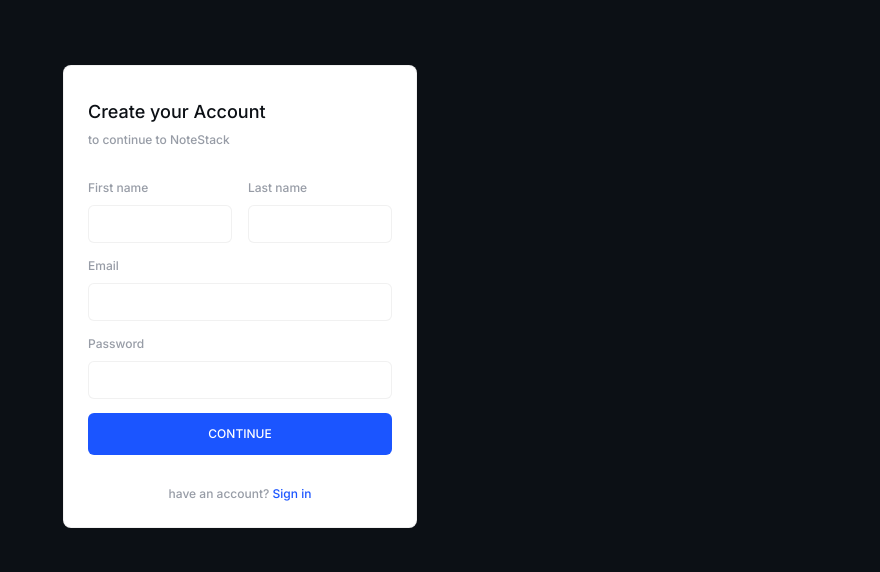
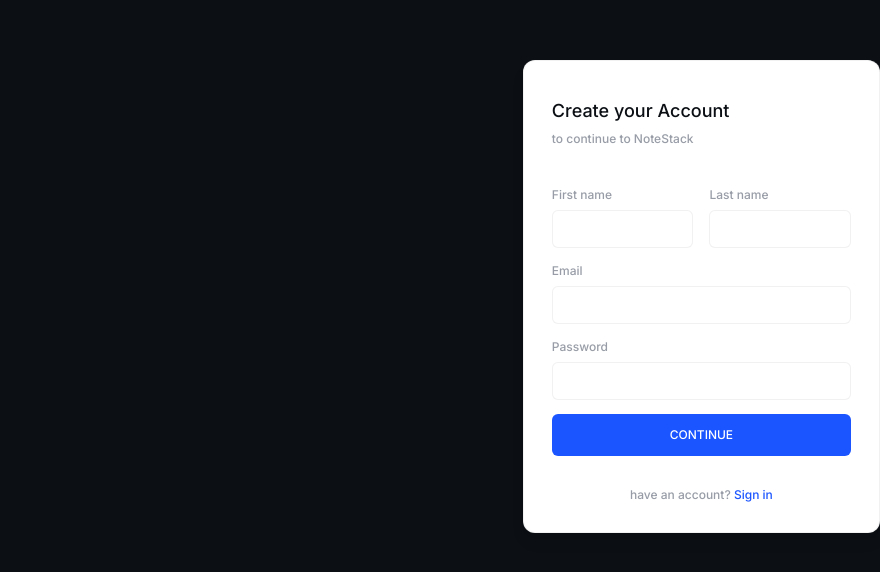
Before and after one commit to rogelcristobal/my-application, a React (Vite) app in the folder client/: page /login in a window 1280 px wide. Shown: the part 104-676 px from the top of the page, without its empty margins (400-1280 px from the left). Built offline with nearby package versions, Linux system fonts and the light colour scheme; no server answers; a web font is replaced by a local one.

Commit message:
redesgin sign in component

```diff
--- a/client/src/pages/Login.jsx
+++ b/client/src/pages/Login.jsx
@@ -77,21 +77,21 @@ const Login = () => {
   };
 
   return (
-    <div className="flex items-center justify-center h-full">
+    <div className="flex items-center justify-end mx-auto container h-full">
       {!pendingVerification && (
-        <div className="h-fit rounded-lg view w-fit bg-white text-[#0c1015] p-6 flex flex-col font-inter justify-center items-center space-y-3.5 bg-inherit  ">
-         <div className=" flex flex-col w-full pt-2 pb-4">
+        <div className="h-fit rounded-xl view w-fit shadow-lg bg-white text-[#0c1015] p-7 flex flex-col font-inter justify-center items-center space-y-3.5 bg-inherit  ">
+         <div className=" flex flex-col w-full pt-2 pb-6">
            <p className="text-inherit  text-[1.125rem] font-medium">Create your Account</p>
            <p className="text-gray-500/70 text-[0.75rem] mt-1.5 font-medium">to continue to NoteStack</p>
          </div>
 
           <div className="flex  gap-4">
             <div className="flex flex-col ">
-              <label className="text-gray-500/70 text-[0.75rem] mb-2 font-medium">
+              <label className="text-gray-500/70 text-[0.75rem] mb-1.5 font-medium">
                 First name
               </label>
               <input
-                className=" text-[#0c1015] rounded-md w-36 bg-white view py-1.5 px-2 placeholder:text-[0.9rem]"
+                className=" text-[#0c1015] rounded-md w-[8.85rem] bg-white view py-1.5 px-2 placeholder:text-[0.9rem]"
                 type="text"
                 onChange={(e) =>
                   setRegisterInput({
@@ -102,11 +102,11 @@ const Login = () => {
               />
             </div>
             <div className="flex flex-col ">
-              <label className="text-gray-500/70 text-[0.75rem] mb-2 font-medium">
+              <label className="text-gray-500/70 text-[0.75rem] mb-1.5 font-medium">
                 Last name
               </label>
               <input
-                className=" text-[#0c1015] rounded-md w-36 bg-white view py-1.5 px-2 placeholder:text-[0.9rem]"
+                className=" text-[#0c1015] rounded-md w-[8.85rem] bg-white view py-1.5 px-2 placeholder:text-[0.9rem]"
                 type="text"
                 onChange={(e) =>
                   setRegisterInput({
@@ -118,7 +118,7 @@ const Login = () => {
             </div>
           </div>
           <div className="flex flex-col w-full ">
-            <label className="text-gray-500/70 text-[0.75rem] mb-2 font-medium">
+            <label className="text-gray-500/70 text-[0.75rem] mb-1.5 font-medium">
               Email
             </label>
             <input
@@ -133,7 +133,7 @@ const Login = () => {
             />
           </div>
           <div className="flex flex-col w-full ">
-            <label className="text-gray-500/70 text-[0.75rem] mb-2 font-medium">
+            <label className="text-gray-500/70 text-[0.75rem] mb-1.5 font-medium">
               Password
             </label>
             <input
```
